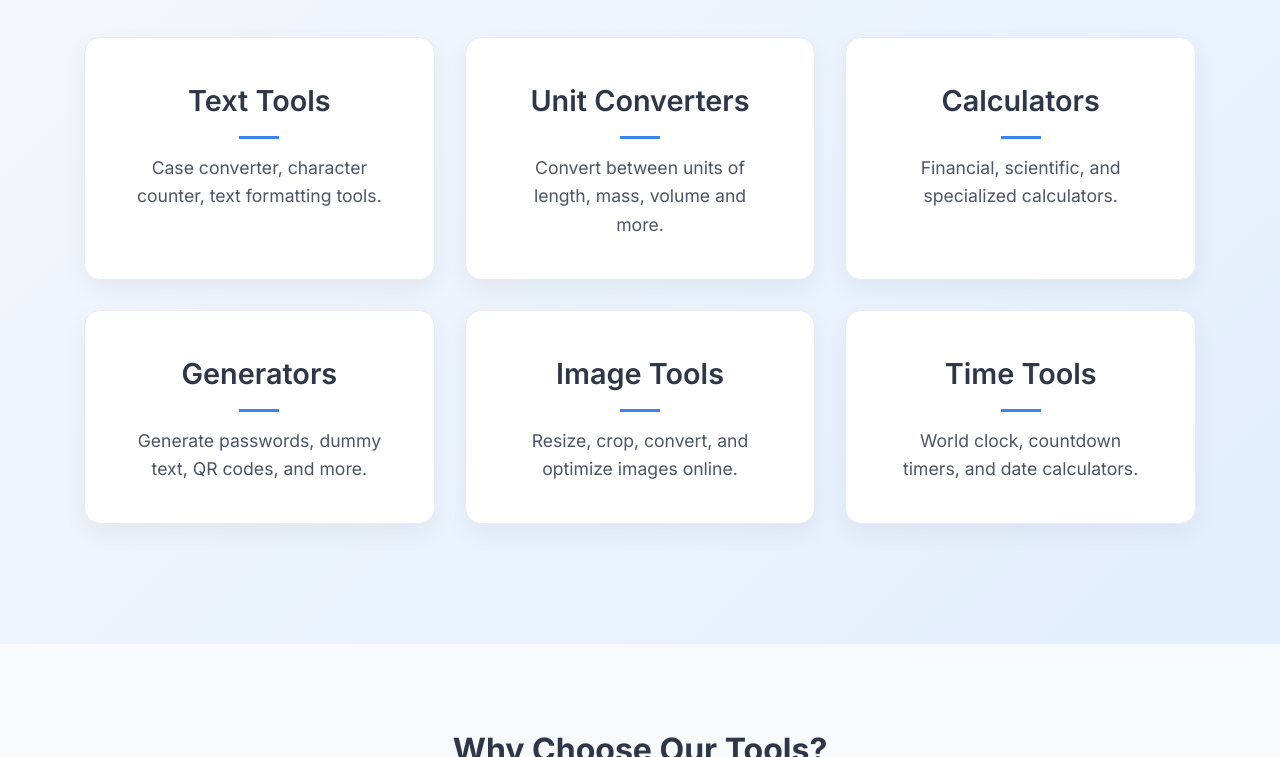
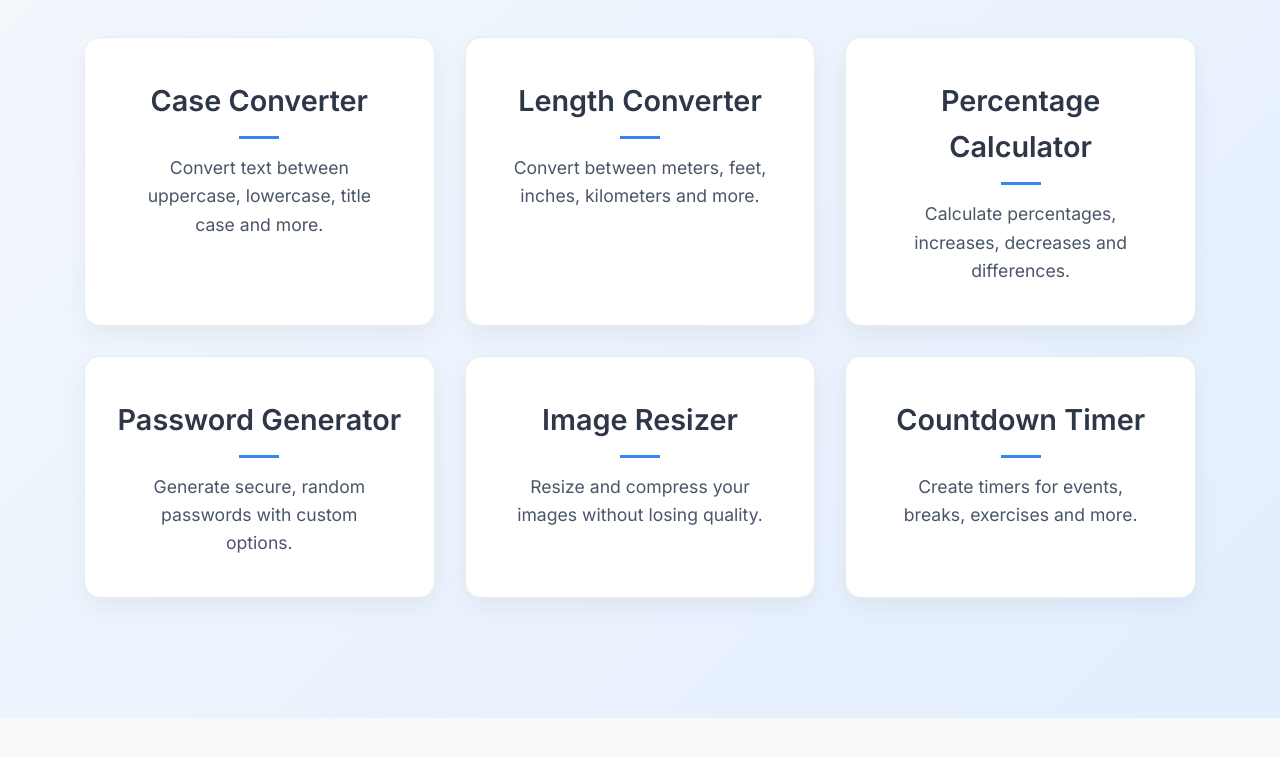
Before and after one commit to oussama0012/4-simple-technique, a plain HTML site: page index.html in a window 1280 px wide. Shown: the part 658-1415 px from the top of the page. Drawn offline with nearby package versions, Linux system fonts and the light colour scheme.

Commit message:
Update index.html

```diff
--- a/index.html
+++ b/index.html
@@ -1,3 +1,4 @@
+<!DOCTYPE html>
 <html lang="en">
 <head>
     <meta charset="UTF-8">
@@ -82,37 +83,37 @@
 
     <section class="tools-section">
         <div class="container">
-            <h2 class="section-title">Popular Categories</h2>
+            <h2 class="section-title">Popular Tools</h2>
 
             <div class="tools-grid">
-                <a href="tools/text-tools.html" class="tool-card" data-category="text">
-                    <h3>Text Tools</h3>
-                    <p>Case converter, character counter, text formatting tools.</p>
+                <a href="tools/case-converter.html" class="tool-card" data-category="text">
+                    <h3>Case Converter</h3>
+                    <p>Convert text between uppercase, lowercase, title case and more.</p>
                 </a>
 
-                <a href="tools/converters.html" class="tool-card" data-category="converter">
-                    <h3>Unit Converters</h3>
-                    <p>Convert between units of length, mass, volume and more.</p>
+                <a href="tools/length-converter.html" class="tool-card" data-category="converter">
+                    <h3>Length Converter</h3>
+                    <p>Convert between meters, feet, inches, kilometers and more.</p>
                 </a>
 
-                <a href="tools/calculators.html" class="tool-card" data-category="calculator">
-                    <h3>Calculators</h3>
-                    <p>Financial, scientific, and specialized calculators.</p>
+                <a href="tools/percentage-calculator.html" class="tool-card" data-category="calculator">
+                    <h3>Percentage Calculator</h3>
+                    <p>Calculate percentages, increases, decreases and differences.</p>
                 </a>
 
-                <a href="tools/generators.html" class="tool-card" data-category="generator">
-                    <h3>Generators</h3>
-                    <p>Generate passwords, dummy text, QR codes, and more.</p>
+                <a href="tools/password-generator.html" class="tool-card" data-category="generator">
+                    <h3>Password Generator</h3>
+                    <p>Generate secure, random passwords with custom options.</p>
                 </a>
 
-                <a href="tools/image-tools.html" class="tool-card" data-category="image">
-                    <h3>Image Tools</h3>
-                    <p>Resize, crop, convert, and optimize images online.</p>
+                <a href="tools/image-resizer.html" class="tool-card" data-category="image">
+                    <h3>Image Resizer</h3>
+                    <p>Resize and compress your images without losing quality.</p>
                 </a>
 
-                <a href="tools/time-tools.html" class="tool-card" data-category="time">
-                    <h3>Time Tools</h3>
-                    <p>World clock, countdown timers, and date calculators.</p>
+                <a href="tools/countdown-timer.html" class="tool-card" data-category="time">
+                    <h3>Countdown Timer</h3>
+                    <p>Create timers for events, breaks, exercises and more.</p>
                 </a>
             </div>
         </div>
```
